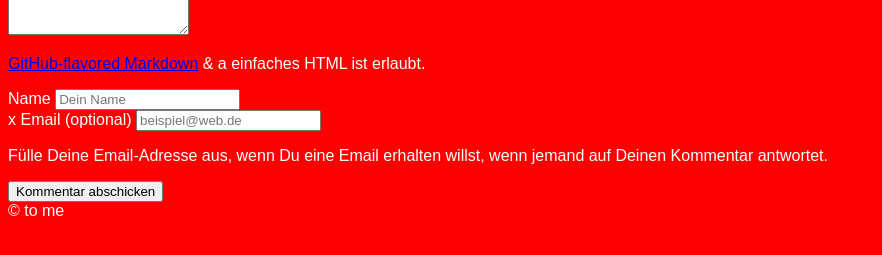
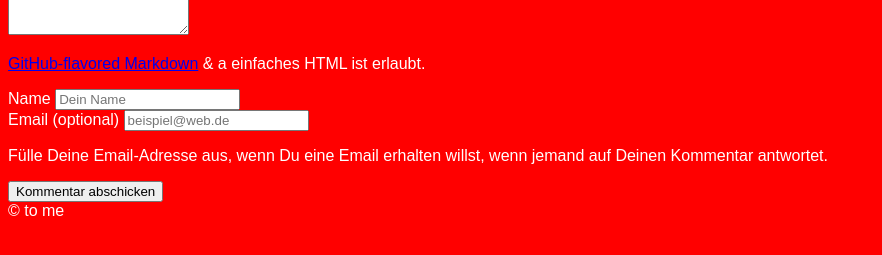
Before and after one commit to Shyru/FeGDillenburgWeihnachtspage24, a Jekyll site: the page built from docs/index.md, in a window 1280 px wide. Shown: the part 360-615 px from the top of the page, without its empty margins (0-882 px from the left). Built offline with Jekyll 4.4.1, drawn with Linux system fonts in a browser that asks for light colours; a style sheet for code colours, icons or effects is not loaded.

Commit message:
Improve translation and fix bug

```diff
--- a/docs/_includes/welcomments/comment_form.html
+++ b/docs/_includes/welcomments/comment_form.html
@@ -16,7 +16,7 @@
       <!--<label for="author-url">Website <span class="welcomments__optional-notice">(optional)</span></label>-->
       <input type="hidden" id="author-url" name="author-url"/>
     <!--</div>-->
-    <div class="welcomments__column-right">x
+    <div class="welcomments__column-right">
       <label for="author-email">Email <span class="welcomments__optional-notice">(optional)</span></label>
       <input type="email" id="author-email" name="author-email" placeholder="beispiel@web.de"/>
     </div>
--- a/docs/_includes/welcomments/comments.html
+++ b/docs/_includes/welcomments/comments.html
@@ -97,7 +97,7 @@
         element_id        = "welcomments__comment-${comment.id}"
         element_classname = "welcomments__comment"
         nesting_level     = "0"
-        formatted_date    = "${day} ${month}, ${year}"
+        formatted_date    = "${day}. ${month}, ${year}"
         author_name       = "${comment.author.name}"
         author_website    = "${comment.author.website}"
         author_avatar_url = "${avatarUrl}"
```
Also changed, not shown: other parts of docs/_includes/welcomments/comments.html (+3 -3 lines).
